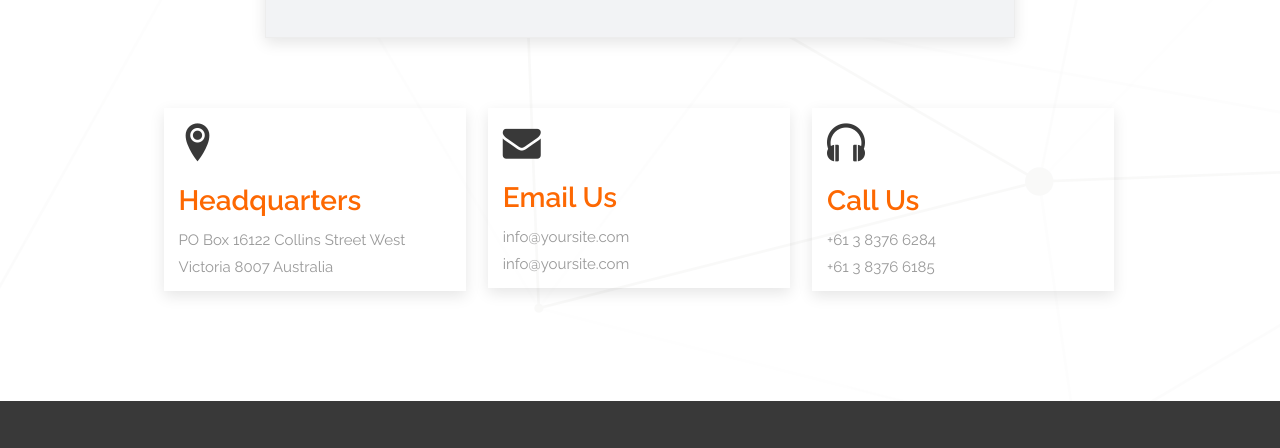
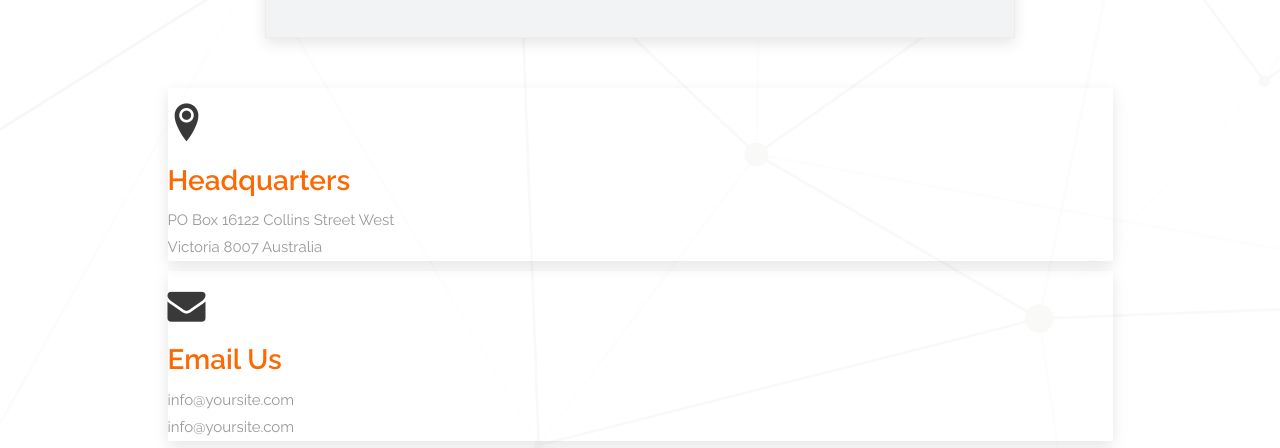
Before and after one commit to AsmaaIbraheem88/CREATIVE-AND, a plain HTML site: page contact.html in a window 1280 px wide. Shown: the part 1225-1673 px from the top of the page. Drawn offline with Linux system fonts and the light colour scheme.

Commit message:
Update style.css

```diff
--- a/style.css
+++ b/style.css
@@ -3350,13 +3350,16 @@ select.mobile-device {
 
 
 .pd-add{
-	padding: 70px 0px;
+	padding-top: 50px ;
+
 }
 .address-item{
-	float: left;
-	margin: 0 11px;
+/*	float: left;*/
+/*	margin: 0 11px;*/
+/*
 	padding: 0px 15px;
 	width: 31%;
+*/
 	box-shadow: 0 5px 14px rgba(0, 0, 0, 0.1);
 }
 
```
